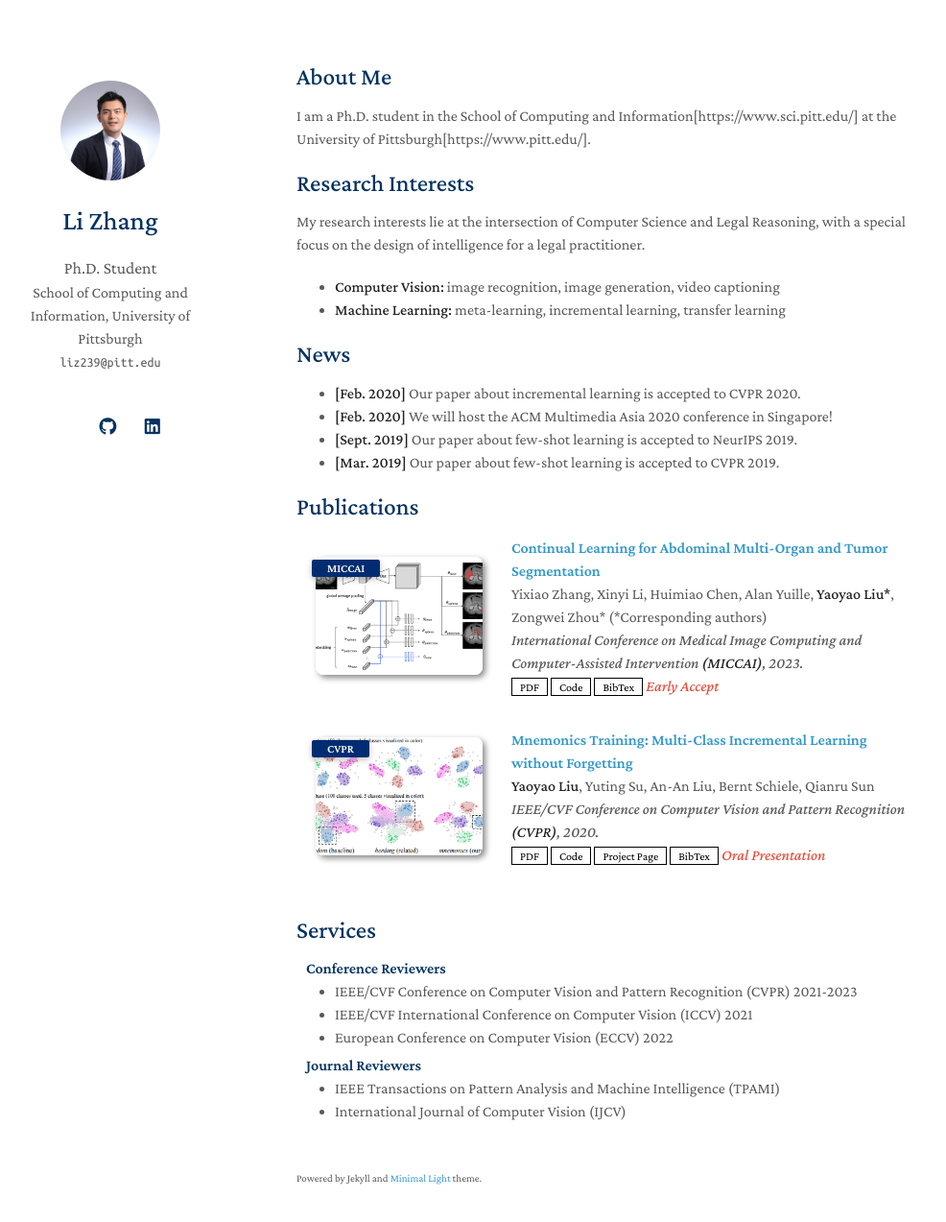
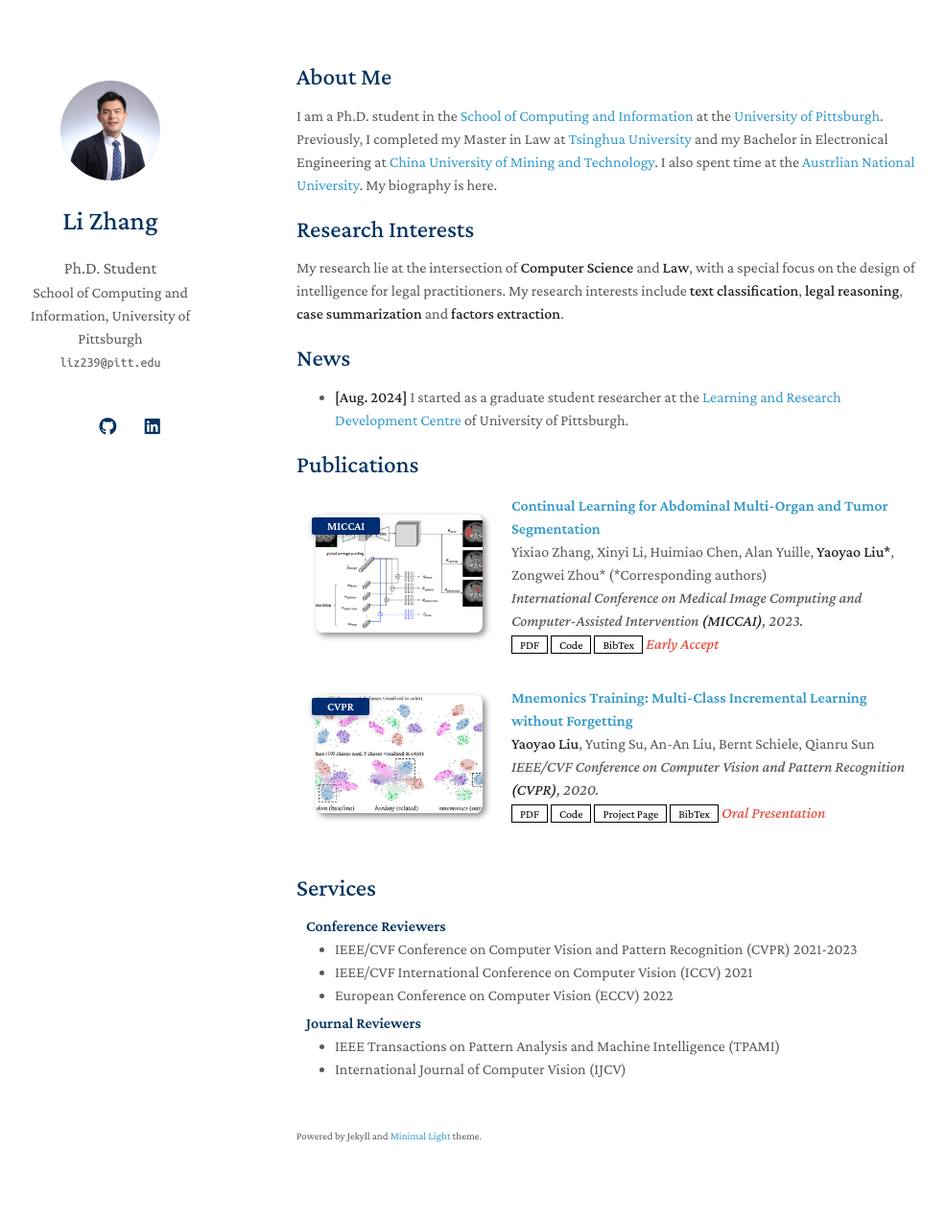
Before and after one commit to lizhang-AIandLaw/lizhang-AIandLaw.github.io, a Jekyll site: the page built from index.md, in a window 1280 px wide and 1308 px high. Shown: the top 1273 px of the window at 96% size, without its empty margins (161-1147 px from the left). Built offline with Jekyll 4.4.1, drawn with Linux system fonts in a browser that asks for light colours; a style sheet for code colours, icons or effects is not loaded; our own code applies the rules of GitHub Pages for plain Markdown files.

Commit message:
Update index.md

```diff
--- a/index.md
+++ b/index.md
@@ -4,21 +4,15 @@ layout: homepage
 
 ## About Me
 
-I am a Ph.D. student in the School of Computing and Information[https://www.sci.pitt.edu/] at the University of Pittsburgh[https://www.pitt.edu/].
+I am a Ph.D. student in the [School of Computing and Information](https://www.sci.pitt.edu/) at the [University of Pittsburgh](https://www.pitt.edu/). Previously, I completed my Master in Law at [Tsinghua University](https://www.tsinghua.edu.cn/en/index.htm) and my Bachelor in Electronical Engineering at [China University of Mining and Technology](https://global.cumt.edu.cn/). I also spent time at the [Austrlian National University](https://www.anu.edu.au/). My biography is here.
 
 ## Research Interests
 
-My research interests lie at the intersection of Computer Science and Legal Reasoning, with a special focus on the design of intelligence for a legal practitioner.
-
-- **Computer Vision:** image recognition, image generation, video captioning
-- **Machine Learning:** meta-learning, incremental learning, transfer learning
+My research lie at the intersection of **Computer Science** and **Law**, with a special focus on the design of intelligence for legal practitioners. My research interests include **text classification**, **legal reasoning**, **case summarization** and **factors extraction**.
 
 ## News
 
-- **[Feb. 2020]** Our paper about incremental learning is accepted to CVPR 2020.
-- **[Feb. 2020]** We will host the ACM Multimedia Asia 2020 conference in Singapore!
-- **[Sept. 2019]** Our paper about few-shot learning is accepted to NeurIPS 2019.
-- **[Mar. 2019]** Our paper about few-shot learning is accepted to CVPR 2019.
+- **[Aug. 2024]** I started as a graduate student researcher at the [Learning and Research Development Centre](https://www.lrdc.pitt.edu/) of University of Pittsburgh.
 
 {% include_relative _includes/publications.md %}
 
```
